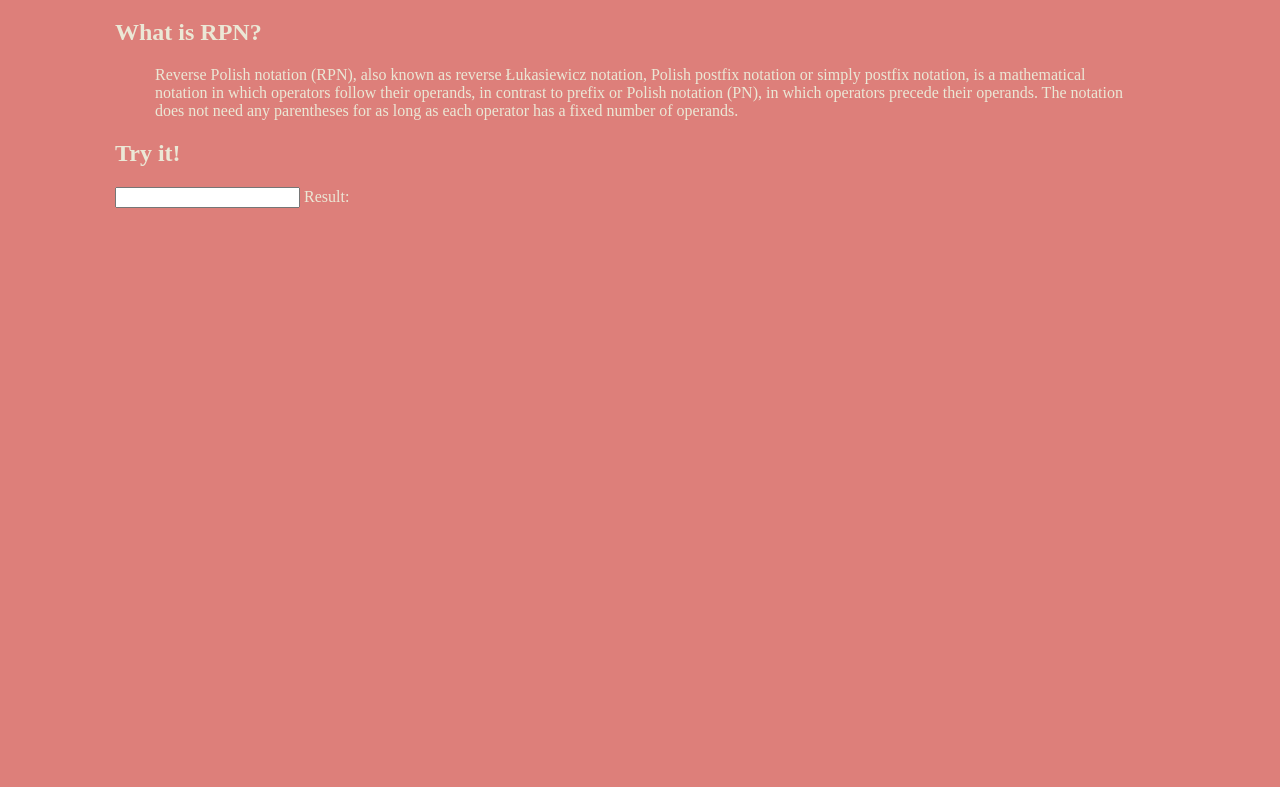
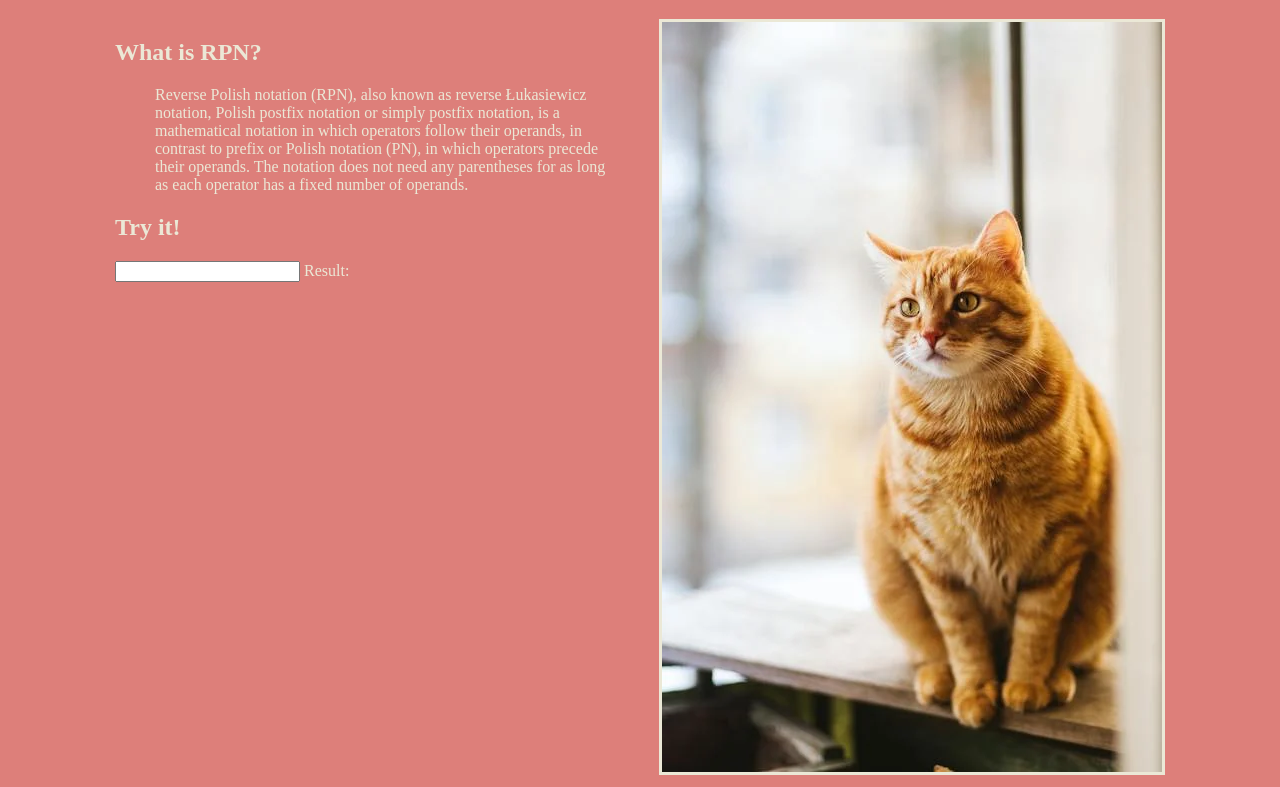
Before and after one commit to webdevred/rpn-calculator, a plain HTML site: page index.html in a window 1280 px wide. Shown: the part 61-848 px from the top of the page. Before the commit the page ends 800 px from the top, so only its background shows below. Drawn offline with Linux system fonts and the light colour scheme.

Commit message:
add cute cat picture

```diff
--- a/index.html
+++ b/index.html
@@ -8,6 +8,7 @@
     <header>
       <h1>Calculate RPN</h1>
     </header>
+    <div class="main-container">
       <main>
         <h2>What is RPN?</h2>
         <blockquote cite="https://en.wikipedia.org/wiki/Reverse_Polish_notation">Reverse Polish notation (RPN), also known as reverse Łukasiewicz notation, Polish postfix notation or simply postfix notation, is a mathematical notation in which operators follow their operands, in contrast to prefix or Polish notation (PN), in which operators precede their operands. The notation does not need any parentheses for as long as each operator has a fixed number of operands.</blockquote>
@@ -15,6 +16,10 @@
         <input id="expression">
         Result: <span id="result"></span>
       </main>
+      <aside>
+        <img alt="A cat found on the internet" src="cat.webp" />
+      </aside>
+    </div>
     <script src="rpn.js"></script>
   </body>
 </html>
--- a/style.css
+++ b/style.css
@@ -3,7 +3,19 @@ body {
     color: #EBE8D6;
 }
 
-header, main {
+header, .main-container {
     max-width: 1050px;
     margin: 0 auto;
 }
+
+.main-container {
+    display: flex;
+}
+
+main {
+    flex: 75%;
+}
+
+aside img {
+    border: 3px solid #EBE8D6;
+}
```
Also changed, not shown: cat.webp (added). Lines whose indentation alone changed are shown as unchanged.
